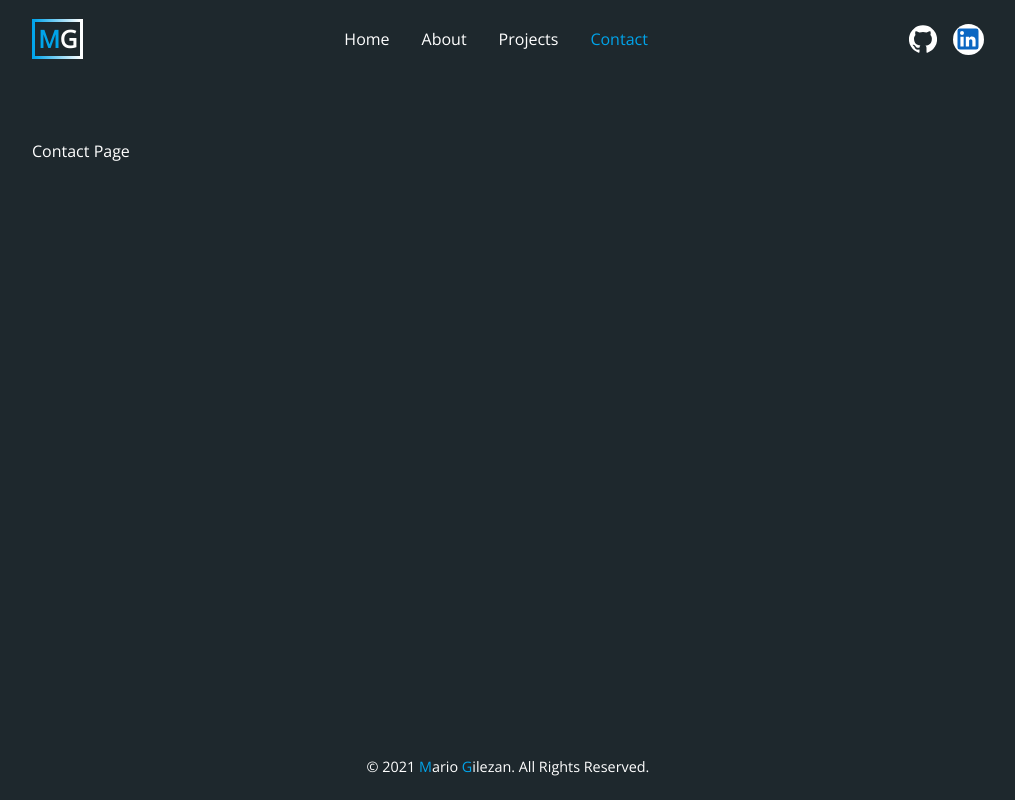
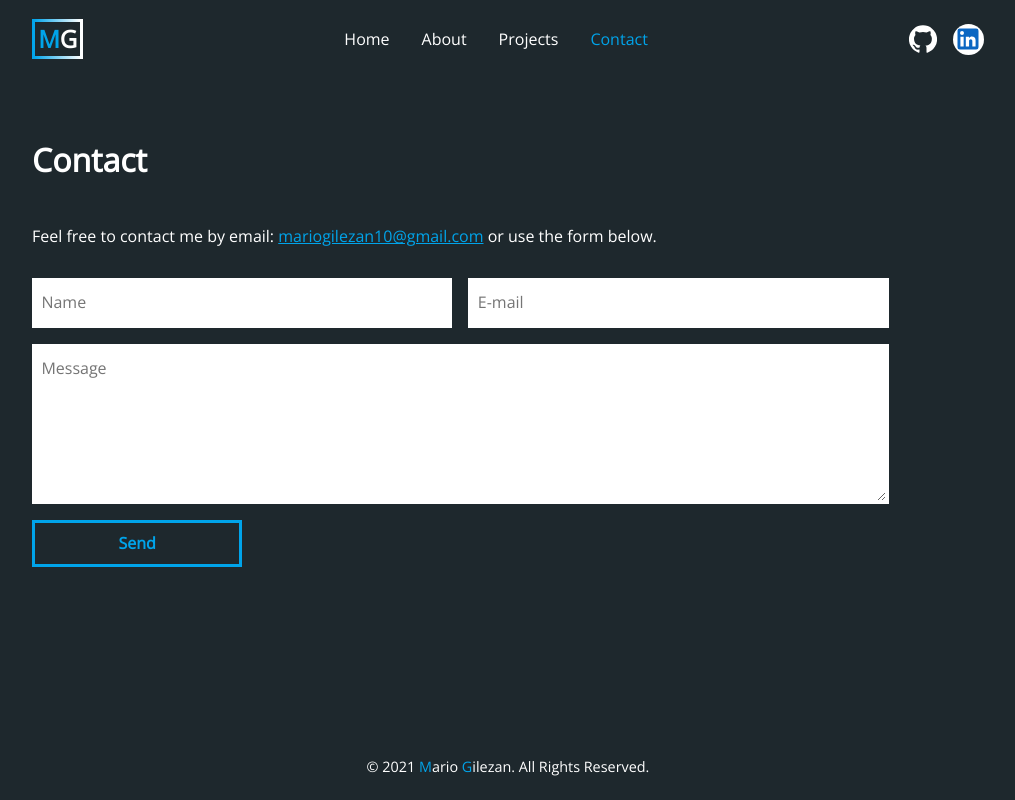
Before and after one commit to mariogilezan/mariogilezan-site, a Gatsby site: page /contact in a window 1280 px wide. Shown: the whole page, without its empty margins (132-1147 px from the left). Built offline with nearby package versions, Linux system fonts and the light colour scheme; Gatsby itself is replaced by a stand-in of ours.

Commit message:
added contact form and changed page heading to h1

```diff
--- a/src/components/AboutSection/AboutSectionElements.js
+++ b/src/components/AboutSection/AboutSectionElements.js
@@ -1,6 +1,5 @@
 import styled from "styled-components"
 import AboutIconSrc from "../../assets/developer_activity.svg"
-import { PageHeading } from "../../styles/globalStyles"
 
 export const AboutContainer = styled.section`
   width: 100%;
@@ -13,7 +12,8 @@ export const AboutContainer = styled.section`
   }
 `
 
-export const AboutHeading = styled(PageHeading)`
+export const AboutHeading = styled.h1`
+  margin: 0;
   grid-column: 1 / -1;
 `
 
--- /dev/null
+++ b/src/components/Form/FormElements.js
@@ -0,0 +1,80 @@
+import styled from "styled-components"
+import { Button } from "../../styles/globalStyles"
+
+export const FormContainer = styled.section`
+  display: flex;
+  flex-direction: column;
+  gap: 2rem;
+`
+
+export const FormHeading = styled.h1`
+  margin: 0;
+  margin-bottom: 1rem;
+`
+
+export const FormParagraph = styled.p``
+
+export const FormEmailLink = styled.a`
+  color: ${({ theme }) => theme.color.accent};
+  transition: color 0.25s;
+  &:hover {
+    color: ${({ theme }) => theme.color.accent + "90"};
+  }
+`
+
+export const ContactForm = styled.form`
+  width: 90%;
+  display: grid;
+  grid-template-columns: 1fr 1fr;
+  gap: 1rem;
+  @media screen and (max-width: ${({ theme }) => theme.screen.md}) {
+    width: 100%;
+  }
+  @media screen and (max-width: ${({ theme }) => theme.screen.sm}) {
+    grid-template-columns: 1fr;
+  }
+`
+
+export const FormInputWrapper = styled.p``
+
+export const FormInput = styled.input`
+  outline: none;
+  border: 3px solid transparent;
+  padding: 0.8rem 0.4rem;
+  width: 100%;
+  transition: border 0.25s, color 0.3s, background-color 0.25s;
+  &:focus {
+    border-color: ${({ theme }) => theme.color.accent};
+    background-color: ${({ theme }) => theme.color.primary};
+    color: ${({ theme }) => theme.color.light};
+  }
+`
+
+export const FormTextareaWrapper = styled.p`
+  grid-column: 1 / -1;
+`
+
+export const FormTextarea = styled.textarea`
+  outline: none;
+  width: 100%;
+  display: block;
+  border: 3px solid transparent;
+  padding: 0.8rem 0.4rem;
+  transition: border 0.25s, color 0.3s, background-color 0.25s;
+  &:focus {
+    border-color: ${({ theme }) => theme.color.accent};
+    background-color: ${({ theme }) => theme.color.primary};
+    color: ${({ theme }) => theme.color.light};
+  }
+`
+
+export const SubmitButtonWrapper = styled.p``
+
+export const SubmitButton = styled(Button)`
+  background-color: transparent;
+  cursor: pointer;
+  width: 50%;
+  @media screen and (max-width: ${({ theme }) => theme.screen.s}) {
+    width: 100%;
+  }
+`
--- /dev/null
+++ b/src/components/Form/index.js
@@ -0,0 +1,111 @@
+import React, { useState } from "react"
+import { navigate } from "gatsby-link"
+import {
+  ContactForm,
+  FormContainer,
+  FormEmailLink,
+  FormHeading,
+  FormInput,
+  FormInputWrapper,
+  FormParagraph,
+  FormTextarea,
+  FormTextareaWrapper,
+  SubmitButton,
+  SubmitButtonWrapper,
+} from "./FormElements"
+
+function encode(data) {
+  return Object.keys(data)
+    .map(key => encodeURIComponent(key) + "=" + encodeURIComponent(data[key]))
+    .join("&")
+}
+
+export default function Form() {
+  const [formState, setFormState] = useState({})
+
+  const handleChange = e => {
+    setFormState({ ...formState, [e.target.name]: e.target.value })
+  }
+
+  const handleSubmit = e => {
+    e.preventDefault()
+    const form = e.target
+    fetch("/", {
+      method: "POST",
+      headers: { "Content-Type": "application/x-www-form-urlencoded" },
+      body: encode({
+        "form-name": form.getAttribute("name"),
+        ...formState,
+      }),
+    })
+      .then(() => navigate(form.getAttribute("action")))
+      .catch(error => alert(error))
+  }
+
+  return (
+    <>
+      <FormContainer>
+        <FormHeading>Contact</FormHeading>
+        <FormParagraph>
+          Feel free to contact me by email:{" "}
+          <FormEmailLink href="mailto:mariogilezan10@gmail.com">
+            mariogilezan10@gmail.com
+          </FormEmailLink>{" "}
+          or use the form below.
+        </FormParagraph>
+        <ContactForm
+          name="contact"
+          method="post"
+          action="/thanks"
+          data-netlify="true"
+          data-netlify-honeypot="bot-field"
+          onSubmit={handleSubmit}
+        >
+          {/* The `form-name` hidden field is required to support form submissions without JavaScript */}
+          <FormInput type="hidden" name="form-name" value="contact" />
+          <FormInputWrapper hidden>
+            <FormInput name="bot-field" onChange={handleChange} />
+          </FormInputWrapper>
+          <FormInputWrapper>
+            <FormInput
+              type="text"
+              name="name"
+              placeholder="Name"
+              onChange={handleChange}
+              required
+            />
+          </FormInputWrapper>
+          <FormInputWrapper>
+            <FormInput
+              type="email"
+              name="email"
+              placeholder="E-mail"
+              onChange={handleChange}
+              required
+            />
+          </FormInputWrapper>
+          <FormTextareaWrapper>
+            <FormTextarea
+              name="message"
+              placeholder="Message"
+              rows="7"
+              onChange={handleChange}
+              required
+            ></FormTextarea>
+          </FormTextareaWrapper>
+          <SubmitButtonWrapper>
+            <SubmitButton
+              as="button"
+              type="submit"
+              lg="true"
+              blue="true"
+              bold="true"
+            >
+              Send
+            </SubmitButton>
+          </SubmitButtonWrapper>
+        </ContactForm>
+      </FormContainer>
+    </>
+  )
+}
--- a/src/components/ProjectsSection/ProjectsSectionElements.js
+++ b/src/components/ProjectsSection/ProjectsSectionElements.js
@@ -1,5 +1,4 @@
 import styled from "styled-components"
-import { PageHeading } from "../../styles/globalStyles"
 
 export const ProjectsContainer = styled.section`
   display: grid;
@@ -7,7 +6,8 @@ export const ProjectsContainer = styled.section`
   gap: 2rem;
 `
 
-export const ProjectsHeading = styled(PageHeading)`
+export const ProjectsHeading = styled.h1`
+  margin: 0;
   grid-column: 1 / -1;
 `
 
--- a/src/pages/contact.js
+++ b/src/pages/contact.js
@@ -1,4 +1,5 @@
 import React from "react"
+import Form from "../components/Form"
 import Layout from "../components/Layout"
 import Seo from "../components/Seo"
 
@@ -9,7 +10,7 @@ export default function Contact({ location }) {
   return (
     <Layout location={location}>
       <Seo title={title} pathname={pathname} />
-      Contact Page
+      <Form />
     </Layout>
   )
 }
```
Also changed, not shown: src/pages/thanks.js (added, +54 -0 lines), src/assets/contact_us.svg (deleted), src/assets/mail_sent.svg (added).
